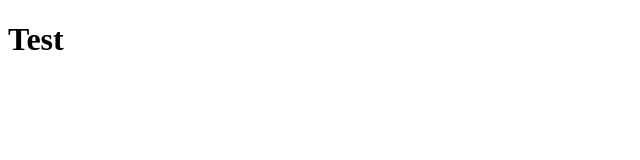
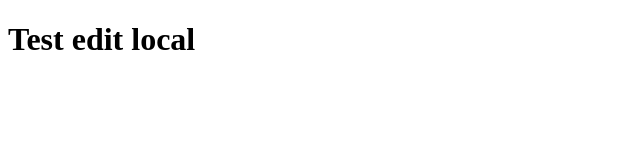
Before and after one commit to viniromualdo/personal-blog, a plain HTML site: page index.html in a window 1280 px wide. Shown: the whole page, without its empty margins (0-640 px from the left). Drawn offline with Linux system fonts and the light colour scheme.

```diff
--- a/index.html
+++ b/index.html
@@ -5,6 +5,6 @@
       <title>Personal Blog</title>
     </head>
     <body>
-      <h1>Test</h1>
+      <h1>Test edit local</h1>
     </body>
   </html>
```
Also changed, not shown: css/style.css (added).
